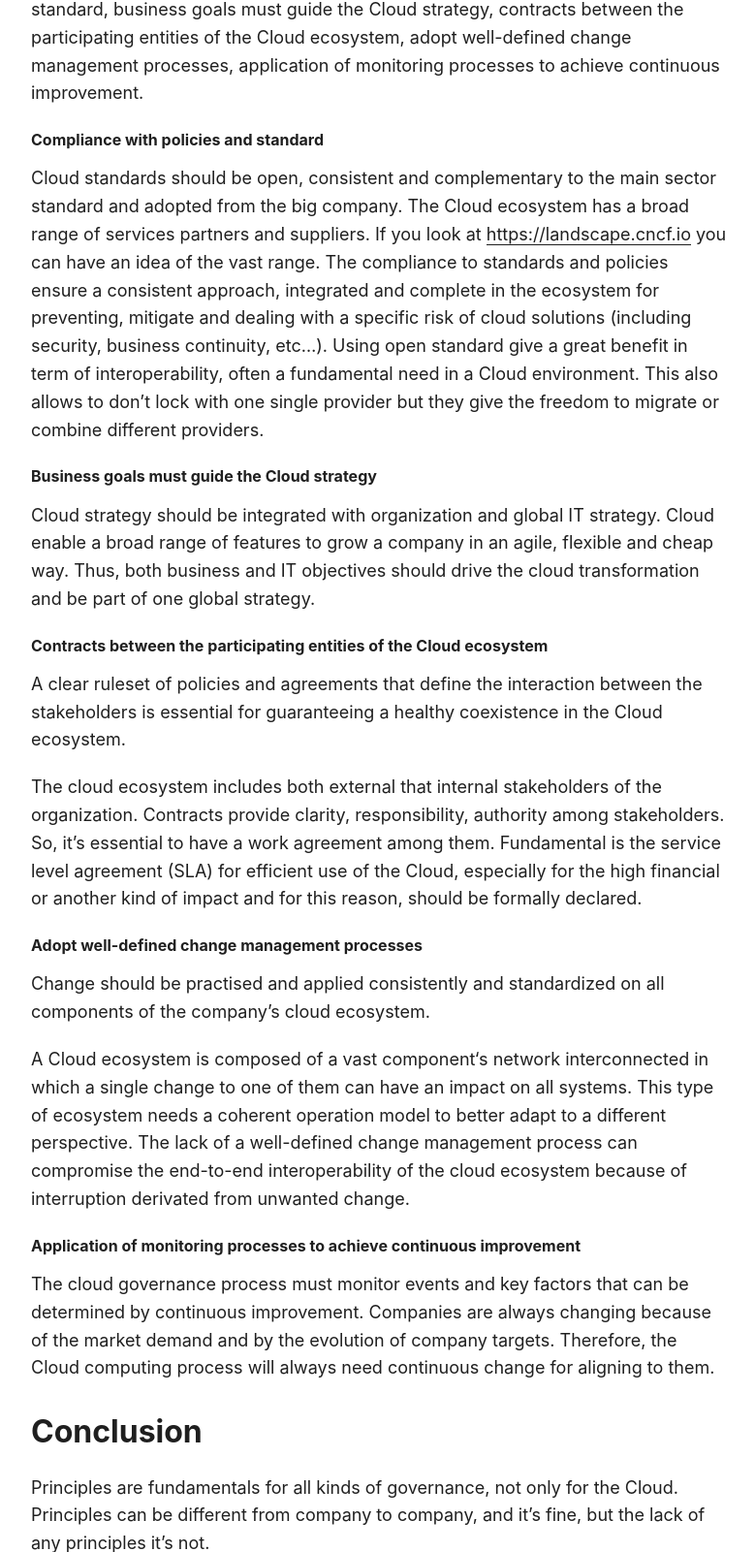
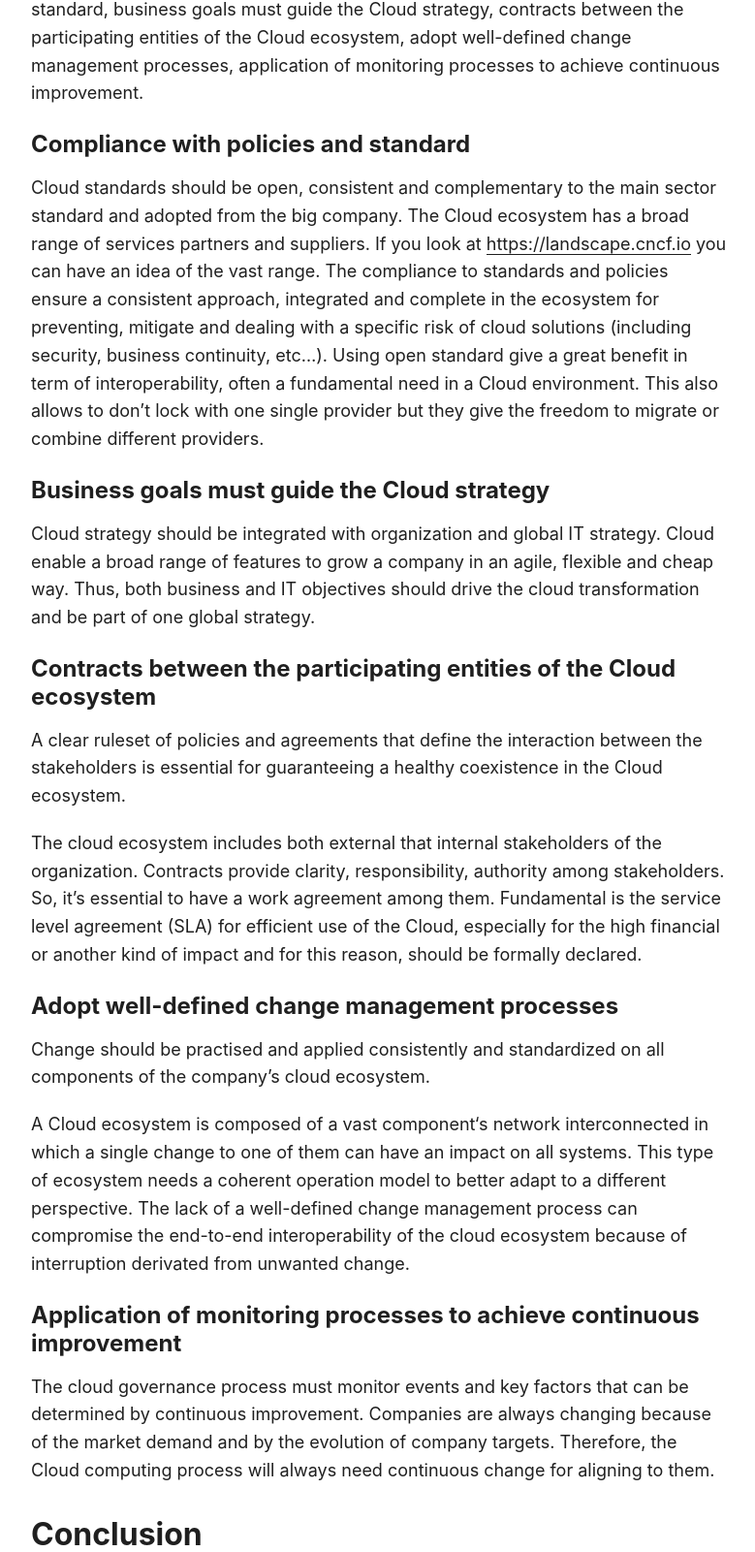
Before and after one commit to sintetico82/sintetech.github.io, a plain HTML site: page post/principles-cloud-computing-governance/index.html in a window 1280 px wide. Shown: the part 3714-5315 px from the top of the page at 97% size, without its empty margins (248-1027 px from the left). Drawn offline with Linux system fonts and the light colour scheme.

Commit message:
-- bugfix

```diff
--- a/post/principles-cloud-computing-governance/index.html
+++ b/post/principles-cloud-computing-governance/index.html
@@ -252,20 +252,20 @@ The governance helps us to ensure that every expense relative to the Cloud are a
 <h2 id="principles-of-cloud-governance">Principles of cloud governance<a hidden class="anchor" aria-hidden="true" href="#principles-of-cloud-governance">#</a></h2>
 <p>The principles drive the design of the Cloud governance and define the behaviour. The principles, give a thread and a common theme for the decision relative to Cloud, providing a compass to the accountable people of all levels of the organization.
 Standard ISO 38500  Corporate Governance of Information Technology, as we have seen, defines six fundamental principles: responsibility, strategy, acquisition, performance, conformance, human behaviour. These principles are the best practices internationally recognized and they should be the constituent basis during the compilation of specific cloud governance principles for each company. Criteria for building efficient principles can be different for each organization because each organization can be very different, but there are principles that every organization that use Cloud services should strongly keep in mind: compliance with policies and standard, business goals must guide the Cloud strategy, contracts between the participating entities of the Cloud ecosystem, adopt well-defined change management processes, application of monitoring processes to achieve continuous improvement.</p>
-<h4 id="compliance-with-policies-and-standard">Compliance with policies and standard<a hidden class="anchor" aria-hidden="true" href="#compliance-with-policies-and-standard">#</a></h4>
+<h3 id="compliance-with-policies-and-standard">Compliance with policies and standard<a hidden class="anchor" aria-hidden="true" href="#compliance-with-policies-and-standard">#</a></h3>
 <p>Cloud standards should be open, consistent and complementary to the main sector standard and adopted from the big company.
 The Cloud ecosystem has a broad range of services partners and suppliers. If you look at <a href="https://landscape.cncf.io">https://landscape.cncf.io</a> you can have an idea of the vast range. The compliance to standards and policies ensure a consistent approach, integrated and complete in the ecosystem for preventing, mitigate and dealing with a specific risk of cloud solutions (including security, business continuity, etc…).
 Using open standard give a great benefit in term of interoperability, often a fundamental need in a Cloud environment. This also allows to don’t lock with one single provider but they give the freedom to migrate or combine different providers.</p>
-<h4 id="business-goals-must-guide-the-cloud-strategy">Business goals must guide the Cloud strategy<a hidden class="anchor" aria-hidden="true" href="#business-goals-must-guide-the-cloud-strategy">#</a></h4>
+<h3 id="business-goals-must-guide-the-cloud-strategy">Business goals must guide the Cloud strategy<a hidden class="anchor" aria-hidden="true" href="#business-goals-must-guide-the-cloud-strategy">#</a></h3>
 <p>Cloud strategy should be integrated with organization and global IT  strategy.
 Cloud enable a broad range of features to grow a company in an agile, flexible and cheap way. Thus, both business and IT objectives should drive the cloud transformation and be part of one global strategy.</p>
-<h4 id="contracts-between-the-participating-entities-of-the-cloud-ecosystem">Contracts between the participating entities of the Cloud ecosystem<a hidden class="anchor" aria-hidden="true" href="#contracts-between-the-participating-entities-of-the-cloud-ecosystem">#</a></h4>
+<h3 id="contracts-between-the-participating-entities-of-the-cloud-ecosystem">Contracts between the participating entities of the Cloud ecosystem<a hidden class="anchor" aria-hidden="true" href="#contracts-between-the-participating-entities-of-the-cloud-ecosystem">#</a></h3>
 <p>A clear ruleset of policies and agreements that define the interaction between the stakeholders is essential for guaranteeing a healthy coexistence in the Cloud ecosystem.</p>
 <p>The cloud ecosystem includes both external that internal stakeholders of the organization. Contracts provide clarity, responsibility, authority among stakeholders. So, it’s essential to have a work agreement among them. Fundamental is the service level agreement (SLA) for efficient use of the Cloud, especially for the high financial or another kind of impact and for this reason, should be formally declared.</p>
-<h4 id="adopt-well-defined-change-management-processes">Adopt well-defined change management processes<a hidden class="anchor" aria-hidden="true" href="#adopt-well-defined-change-management-processes">#</a></h4>
+<h3 id="adopt-well-defined-change-management-processes">Adopt well-defined change management processes<a hidden class="anchor" aria-hidden="true" href="#adopt-well-defined-change-management-processes">#</a></h3>
 <p>Change should be practised and applied consistently and standardized on all components of the company’s cloud ecosystem.</p>
 <p>A Cloud ecosystem is composed of a vast component‘s network interconnected in which a single change to one of them can have an impact on all systems. This type of ecosystem needs a coherent operation model to better adapt to a different perspective. The lack of a well-defined change management process can compromise the end-to-end interoperability of the cloud ecosystem because of interruption derivated from unwanted change.</p>
-<h4 id="application-of-monitoring-processes-to-achieve-continuous-improvement">Application of monitoring processes to achieve continuous improvement<a hidden class="anchor" aria-hidden="true" href="#application-of-monitoring-processes-to-achieve-continuous-improvement">#</a></h4>
+<h3 id="application-of-monitoring-processes-to-achieve-continuous-improvement">Application of monitoring processes to achieve continuous improvement<a hidden class="anchor" aria-hidden="true" href="#application-of-monitoring-processes-to-achieve-continuous-improvement">#</a></h3>
 <p>The cloud governance process must monitor events and key factors that can be determined by continuous improvement.
 Companies are always changing because of the market demand and by the evolution of company targets. Therefore, the Cloud computing process will always need continuous change for aligning to them.</p>
 <h2 id="conclusion">Conclusion<a hidden class="anchor" aria-hidden="true" href="#conclusion">#</a></h2>
```
Also changed, not shown: post/index.xml (+5 -5 lines).
